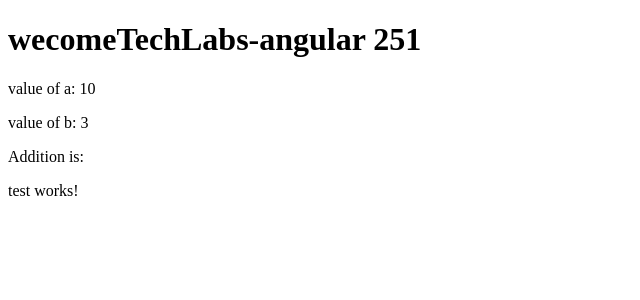
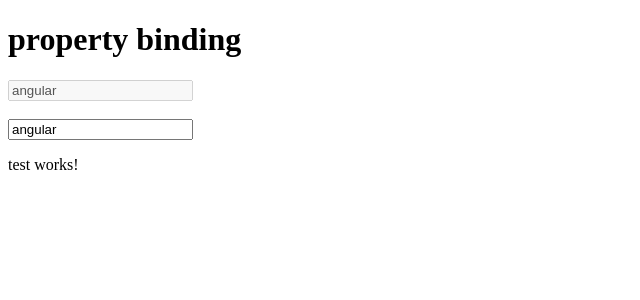
Before and after one commit to anubapatla/TechLabs-angular, an Angular app: page / in a window 1280 px wide. Shown: the top 300 px of the page, without its empty margins (0-640 px from the left). Built offline with nearby package versions, Linux system fonts and the light colour scheme.

Commit message:
property binding example

```diff
--- a/src/app/app.component.html
+++ b/src/app/app.component.html
@@ -6,8 +6,13 @@
 <!-- * * * * * * * * * Delete the template below * * * * * * * * * -->
 <!-- * * * * * * * to get started with your project! * * * * * * * -->
 <!-- * * * * * * * * * * * * * * * * * * * * * * * * * * * * * * * -->
-<h1>{{ "wecome"+ title}}</h1>
-<p>value of a: {{ a }}</p>
-<p>value of b: {{ b }}</p>
-<p>Addition is: </p>
+<div>
+  <h1>property binding</h1>
+  <input type="text"
+    class="styled-input"  value="{{ inputValue}}" disabled="{{isDisabled}}"/>
+  <br/><br/>
+  <input type="text" class="styled-input"
+    [value] ="inputValue"
+     [disabled]="isDisabled"/>
+</div>
 <app-test></app-test>
--- a/src/app/app.component.ts
+++ b/src/app/app.component.ts
@@ -10,7 +10,6 @@ import { TestComponent } from './test/test.component';
 })
 export class AppComponent {
   title = 'TechLabs-angular 251';
-  a=10;
-  b=3;
-  ans = this.a+this.b;
+  inputValue: string ="angular";
+  isDisabled: boolean =false;
 }
```
